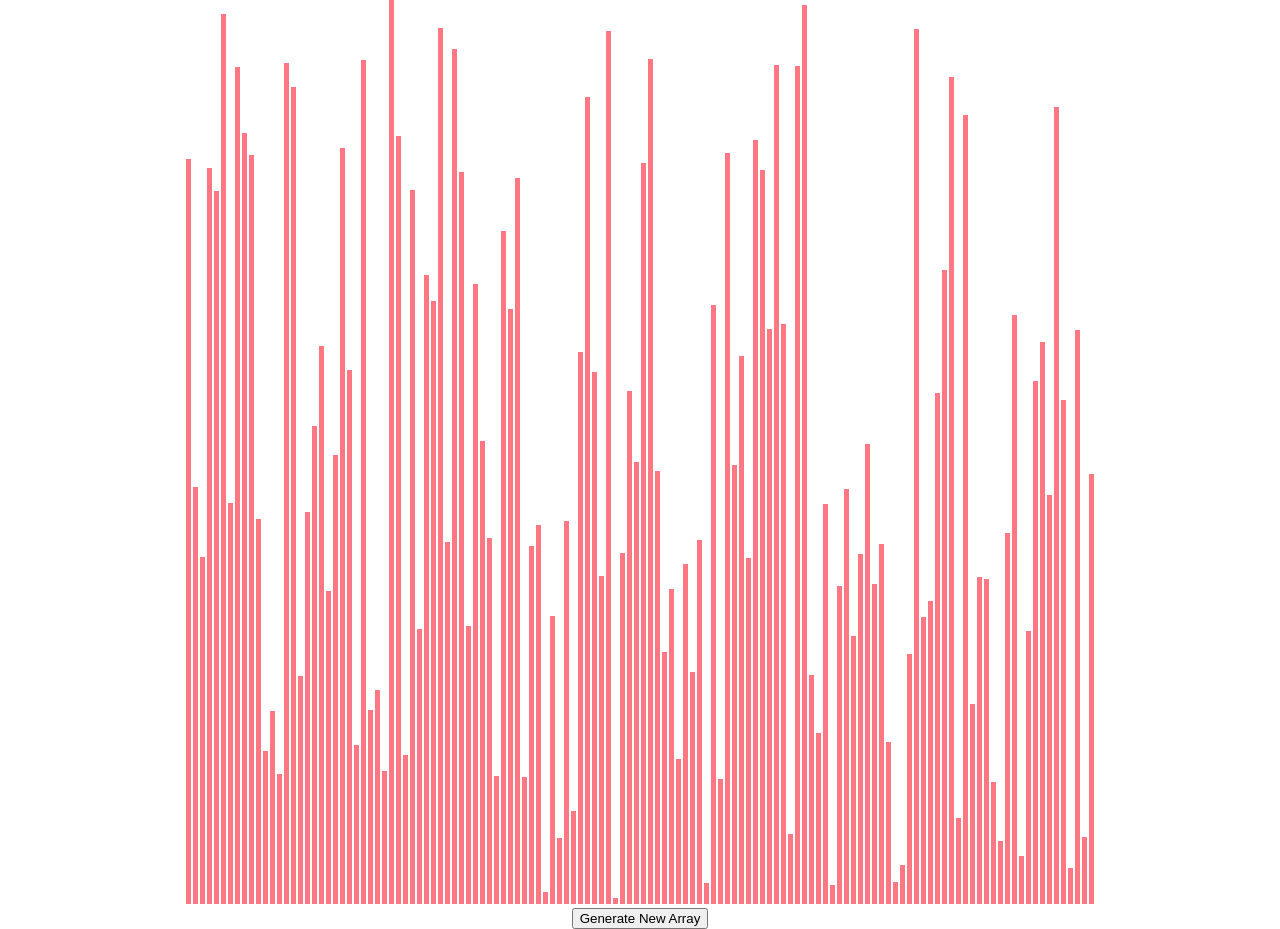
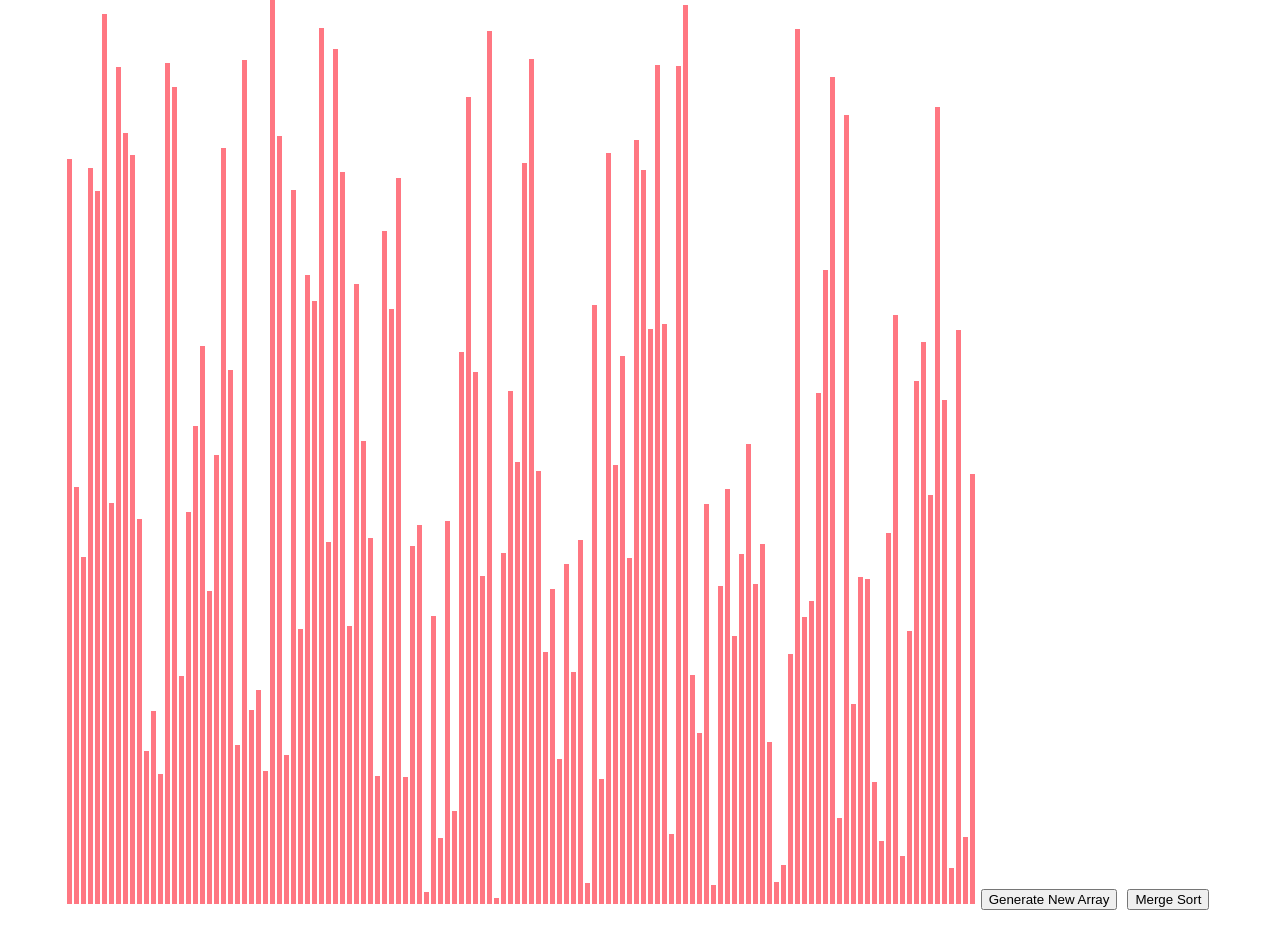
Before and after one commit to CiroWen/Sorting-Visualizer, a React (Create React App) app: page / in a window 1280 px wide. Built offline with nearby package versions, Linux system fonts and the light colour scheme.

Commit message:
style detail touch up

```diff
--- a/src/SourtingVisualizer/SortingVisualizer.css
+++ b/src/SourtingVisualizer/SortingVisualizer.css
@@ -13,6 +13,7 @@
 }
 
 .btn-new {
-  display: block;
-  margin: 0 auto; /*center*/
+  display: inline-block;
+  margin: 0 5px; /*center*/
+
 }
--- a/src/SourtingVisualizer/SortingVisualizer.jsx
+++ b/src/SourtingVisualizer/SortingVisualizer.jsx
@@ -24,6 +24,11 @@ const App = props => {
     setArr(temp);
   };
 
+
+  const mergeSort = () =>{
+
+  }
+
   /**
    * componentDidMount alternative
    */
@@ -40,6 +45,7 @@ const App = props => {
         </div>
       ))}
       <button className="btn-new" onClick={resetArr}>Generate New Array</button>
+      <button className="btn-new" onClick={mergeSort}>Merge Sort</button>
     </div>
   );
 };
```
